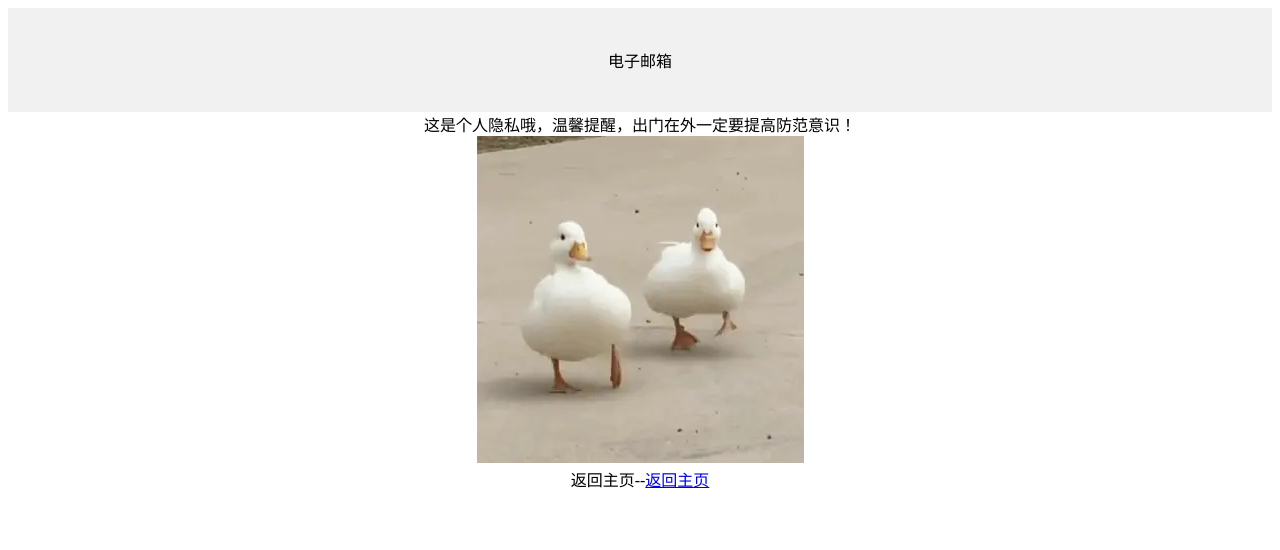
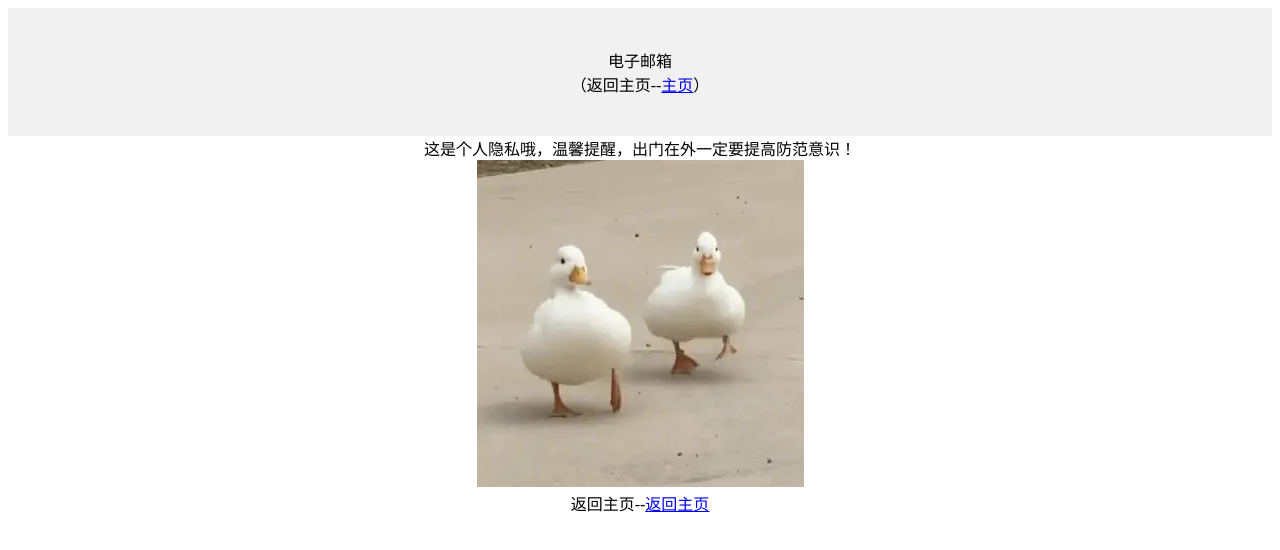
Before and after one commit to Kayla-wa/myfirst, a plain HTML site: page web/e-mail.html in a window 1280 px wide. Drawn offline with Linux system fonts and the light colour scheme.

Commit message:
Update e-mail.html

```diff
--- a/web/e-mail.html
+++ b/web/e-mail.html
@@ -8,6 +8,8 @@
   <body>
     <div style="background-color: #f1f1f1; text-align: center; padding: 40px">
       电子邮箱
+      <br />
+      （返回主页--<a href="https://kayla-wa.github.io/myfirst/">主页</a>）
     </div>
     <div style="text-align: center;padding">
       这是个人隐私哦，温馨提醒，出门在外一定要提高防范意识！
```
